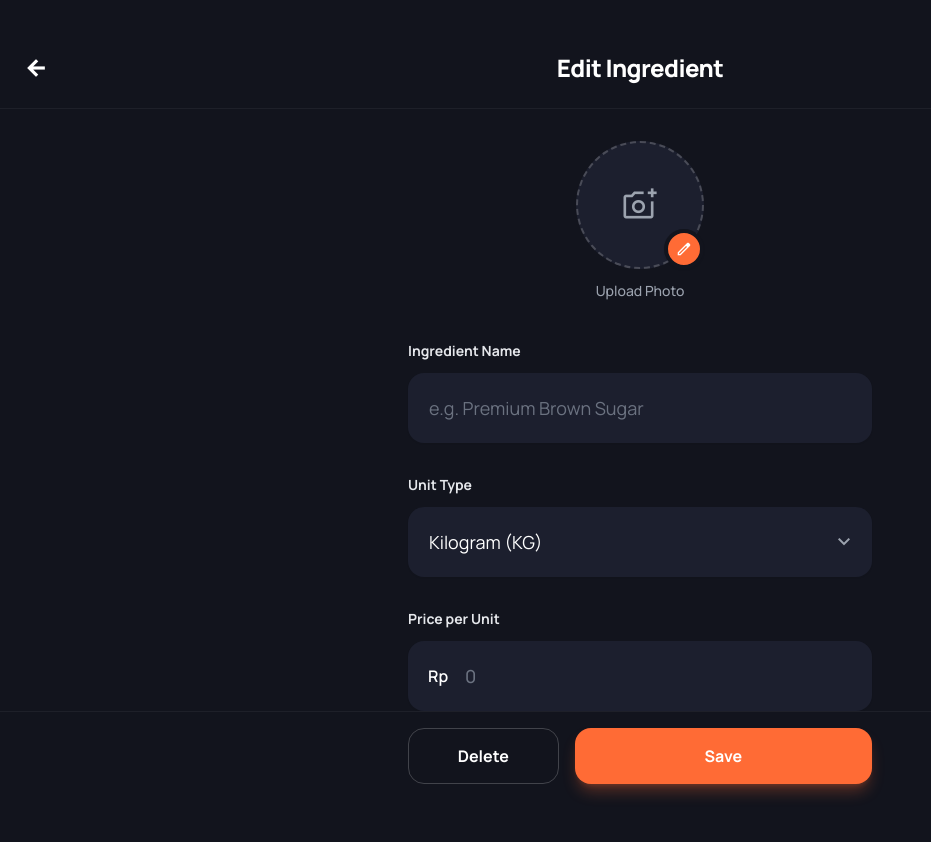
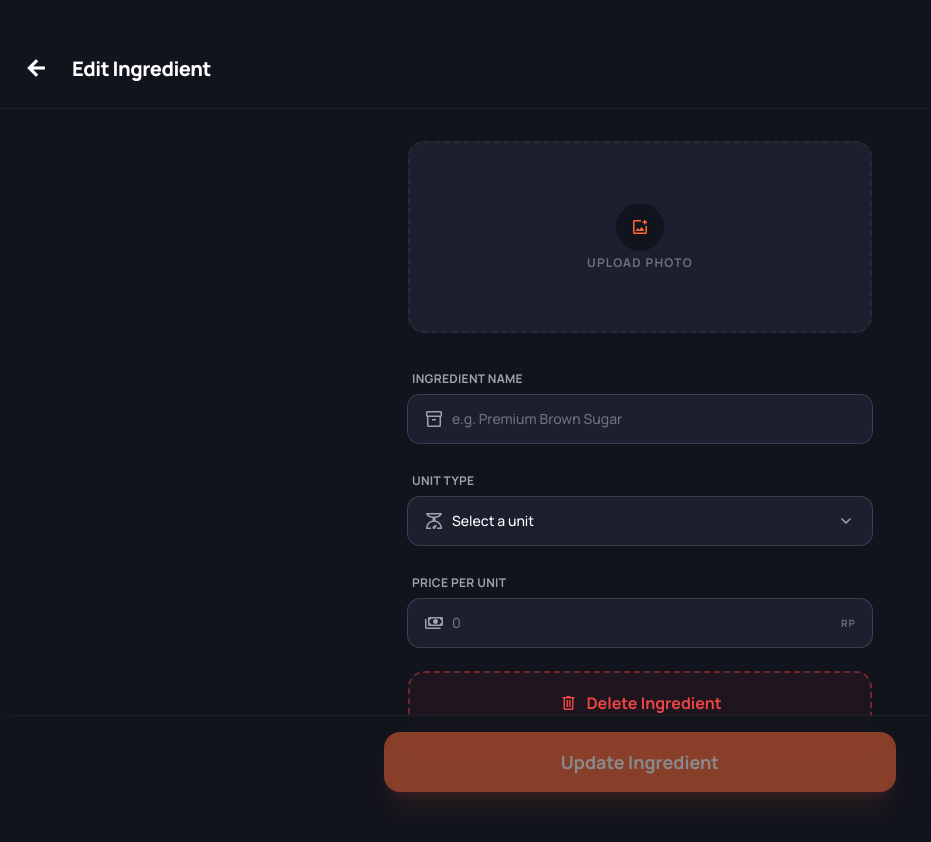
Before and after one commit to Muhibush/food_cost, a React (Vite) app in the folder apps/web/: page /ingredients/1 in a window 1280 px wide. Shown: the top 842 px of the page, without its empty margins (0-931 px from the left). Built offline with nearby package versions, Linux system fonts and the light colour scheme.

Commit message:
feat: Create reusable Select component and refactor IngredientForm with new UI components, dirty form detection, and navigation blocking.

```diff
--- /dev/null
+++ b/apps/web/src/components/ui/Select.tsx
@@ -0,0 +1,60 @@
+import React from 'react';
+import { cn } from '../../utils/cn';
+
+export interface SelectOption {
+    value: string;
+    label: string;
+    disabled?: boolean;
+}
+
+interface SelectProps extends React.SelectHTMLAttributes<HTMLSelectElement> {
+    label?: string;
+    icon?: string;
+    error?: string;
+    options: SelectOption[];
+}
+
+export const Select = React.forwardRef<HTMLSelectElement, SelectProps>(
+    ({ className, label, icon, error, options, ...props }, ref) => {
+        return (
+            <div className="space-y-1.5 w-full">
+                {label && (
+                    <label className="text-xs font-bold text-gray-500 dark:text-gray-400 uppercase tracking-wide ml-1">
+                        {label}
+                    </label>
+                )}
+                <div className="relative group">
+                    {icon && (
+                        <div className="absolute inset-y-0 left-0 pl-4 flex items-center pointer-events-none">
+                            <span className="material-symbols-outlined text-text-muted text-[20px] group-focus-within:text-primary transition-colors">
+                                {icon}
+                            </span>
+                        </div>
+                    )}
+                    <select
+                        ref={ref}
+                        className={cn(
+                            "appearance-none block w-full py-3.5 bg-white dark:bg-surface-dark border border-gray-200 dark:border-white/10 rounded-xl sm:text-sm font-medium text-slate-900 dark:text-white placeholder-gray-400 dark:placeholder-gray-500 focus:outline-none focus:ring-1 focus:ring-primary focus:border-primary shadow-sm",
+                            icon ? "pl-11 pr-10" : "px-4 pr-10",
+                            error && "border-danger focus:ring-danger focus:border-danger",
+                            className
+                        )}
+                        {...props}
+                    >
+                        {options.map(opt => (
+                            <option key={opt.value} value={opt.value} disabled={opt.disabled}>
+                                {opt.label}
+                            </option>
+                        ))}
+                    </select>
+                    <div className="absolute inset-y-0 right-0 flex items-center pr-4 pointer-events-none text-gray-400">
+                        <span className="material-symbols-outlined text-[20px]">expand_more</span>
+                    </div>
+                </div>
+                {error && <p className="text-xs text-danger ml-1">{error}</p>}
+            </div>
+        );
+    }
+);
+
+Select.displayName = 'Select';
--- a/apps/web/src/pages/ingredient_form/view/IngredientForm.tsx
+++ b/apps/web/src/pages/ingredient_form/view/IngredientForm.tsx
@@ -1,9 +1,27 @@
-import React, { useState, useEffect } from 'react';
-import { useNavigate, useParams } from 'react-router-dom';
+import React, { useState, useEffect, useMemo, useRef } from 'react';
+import { useNavigate, useParams, useBlocker } from 'react-router-dom';
 import { useIngredientsStore } from '../../ingredient_list/store/useIngredientsStore';
 import { Ingredient } from '../../../types';
 import { v4 as uuidv4 } from 'uuid';
-import { clsx } from 'clsx';
+import { Header } from '../../../components/ui/Header';
+import { Input } from '../../../components/ui/Input';
+import { Select } from '../../../components/ui/Select';
+import { ActionFooter } from '../../../components/ui/ActionFooter';
+import { AlertDialog } from '../../../components/ui/AlertDialog';
+import { Badge } from '../../../components/ui/Badge';
+import { Icon } from '../../../components/ui/Icon';
+
+const UNIT_OPTIONS = [
+    { value: '', label: 'Select a unit', disabled: true },
+    { value: 'kg', label: 'Kilogram (KG)' },
+    { value: 'gr', label: 'Gram (GR)' },
+    { value: 'ltr', label: 'Liter (L)' },
+    { value: 'ml', label: 'Milliliter (ML)' },
+    { value: 'pcs', label: 'Piece (PCS)' },
+    { value: 'pack', label: 'Pack' },
+    { value: 'can', label: 'Can' },
+    { value: 'btl', label: 'Bottle' }
+];
 
 export const IngredientForm: React.FC = () => {
     const navigate = useNavigate();
@@ -12,26 +30,58 @@ export const IngredientForm: React.FC = () => {
 
     const [formData, setFormData] = useState<Omit<Ingredient, 'id'>>({
         name: '',
-        unit: 'kg',
+        unit: '',
         price: 0,
     });
+    const [originalData, setOriginalData] = useState<Omit<Ingredient, 'id'> | null>(null);
+    const [isDeleteDialogOpen, setIsDeleteDialogOpen] = useState(false);
+
+    const isDirty = useMemo(() => {
+        if (!originalData) {
+            return formData.name !== '' || formData.unit !== '' || formData.price !== 0;
+        }
+        return JSON.stringify(formData) !== JSON.stringify(originalData);
+    }, [formData, originalData]);
+
+    const isSavingRef = useRef(false);
+
+    const blocker = useBlocker(
+        ({ currentLocation, nextLocation }) =>
+            !isSavingRef.current &&
+            isDirty &&
+            currentLocation.pathname !== nextLocation.pathname
+    );
+
+    useEffect(() => {
+        const handleBeforeUnload = (e: BeforeUnloadEvent) => {
+            if (isDirty) {
+                e.preventDefault();
+                e.returnValue = '';
+            }
+        };
+        window.addEventListener('beforeunload', handleBeforeUnload);
+        return () => window.removeEventListener('beforeunload', handleBeforeUnload);
+    }, [isDirty]);
 
     useEffect(() => {
         if (id) {
             const existing = getIngredient(id);
             if (existing) {
                 setFormData(existing);
+                setOriginalData(JSON.parse(JSON.stringify(existing)));
             }
         }
     }, [id, getIngredient]);
 
-    const handleSubmit = (e?: React.FormEvent) => {
-        if (e) e.preventDefault();
+    const isFormValid = formData.name.trim() !== '' && formData.unit !== '' && formData.price >= 0;
 
-        if (!formData.name || !formData.unit || formData.price <= 0) {
+    const handleSubmit = () => {
+        if (!isFormValid) {
             alert('Please fill in all required fields correctly.');
             return;
         }
+
+        isSavingRef.current = true;
 
         if (id) {
             updateIngredient(id, formData);
@@ -42,7 +92,14 @@ export const IngredientForm: React.FC = () => {
     };
 
     const handleDelete = () => {
-        if (id && confirm('Are you sure you want to delete this ingredient?')) {
+        if (id) {
+            setIsDeleteDialogOpen(true);
+        }
+    };
+
+    const confirmDelete = () => {
+        if (id) {
+            isSavingRef.current = true;
             removeIngredient(id);
             navigate('/ingredients');
         }
@@ -58,122 +115,126 @@ export const IngredientForm: React.FC = () => {
 
     return (
         <div className="bg-background-dark font-display text-white min-h-screen flex flex-col pb-safe -mx-5 -mt-4">
-            <header className="sticky top-0 z-50 bg-background-dark px-6 pt-12 pb-5 border-b border-white/5 flex items-center justify-between">
-                <button
-                    onClick={() => navigate(-1)}
-                    className="h-10 w-10 flex items-center justify-center -ml-2 rounded-full text-white hover:bg-white/10 transition-all active:scale-[0.95]"
+            <Header
+                title={id ? 'Edit Ingredient' : 'Add Ingredient'}
+                showBackButton
+                rightElement={isDirty && (
+                    <Badge
+                        variant="warning"
+                        rounded="full"
+                        className="animate-pulse tracking-widest"
                     >
-                    <span className="material-symbols-outlined text-2xl font-bold">arrow_back</span>
-                </button>
-                <h1 className="text-2xl font-extrabold text-white absolute left-1/2 -translate-x-1/2 tracking-tight whitespace-nowrap">
-                    {id ? 'Edit Ingredient' : 'Add Ingredient'}
-                </h1>
-                <div className="w-10"></div>
-            </header>
+                        Unsaved
+                    </Badge>
+                )}
+            />
 
             <main className="flex-1 flex flex-col px-6 pt-8 pb-32 max-w-lg mx-auto w-full">
                 {/* Photo Upload Placeholder */}
-                <div className="flex flex-col items-center mb-10">
-                    <div className="relative group cursor-pointer">
-                        <div className="h-32 w-32 rounded-full bg-[#1C1F2E] border-2 border-dashed border-white/20 flex items-center justify-center text-gray-400 group-hover:border-primary group-hover:text-primary transition-all overflow-hidden">
-                            <span className="material-symbols-outlined text-4xl">add_a_photo</span>
+                <div className="w-full h-48 rounded-2xl border-2 border-dashed border-white/5 bg-surface-dark flex flex-col items-center justify-center gap-3 text-gray-500 cursor-pointer hover:bg-white/5 transition-all relative group overflow-hidden mb-8">
+                    <div className="flex flex-col items-center">
+                        <div className="h-12 w-12 rounded-full bg-background-dark flex items-center justify-center mb-1">
+                            <Icon name="add_photo_alternate" className="text-primary" />
                         </div>
-                        <div className="absolute bottom-0 right-0 h-10 w-10 bg-primary rounded-full flex items-center justify-center text-white border-4 border-background-dark shadow-sm">
-                            <span className="material-symbols-outlined text-lg">edit</span>
+                        <span className="text-xs font-bold uppercase tracking-widest">Upload Photo</span>
+                    </div>
+                    <div className="absolute inset-0 bg-black/40 opacity-0 group-hover:opacity-100 flex items-center justify-center transition-all z-10">
+                        <Icon name="cloud_upload" className="text-white text-3xl" />
                     </div>
                 </div>
-                    <p className="mt-3 text-sm font-medium text-gray-400">Upload Photo</p>
-                </div>
 
-                <form onSubmit={handleSubmit} className="space-y-8 flex-1">
-                    {/* Name */}
-                    <div className="space-y-3">
-                        <label className="block text-sm font-bold text-gray-200">Ingredient Name</label>
-                        <input
+                <div className="space-y-6 flex-1">
+                    <Input
+                        label="Ingredient Name"
                         name="name"
                         value={formData.name}
                         onChange={handleChange}
-                            className="w-full bg-[#1C1F2E] border border-transparent focus:border-primary/50 text-white rounded-2xl px-5 py-5 focus:ring-2 focus:ring-primary/20 outline-none transition-all text-lg placeholder-gray-500 shadow-sm"
                         placeholder="e.g. Premium Brown Sugar"
-                            type="text"
+                        icon="inventory_2"
                         required
+                        autoComplete="off"
+                        className="bg-[#1C1F2E] ring-1 ring-gray-200 dark:ring-gray-700 border-none focus:ring-2 focus:ring-primary dark:focus:ring-primary focus:border-none"
                     />
-                    </div>
 
-                    {/* Unit Type */}
-                    <div className="space-y-3">
-                        <label className="block text-sm font-bold text-gray-200">Unit Type</label>
-                        <div className="relative">
-                            <select
+                    <Select
+                        label="Unit Type"
                         name="unit"
                         value={formData.unit}
                         onChange={handleChange}
-                                className="w-full appearance-none bg-[#1C1F2E] border border-transparent focus:border-primary/50 text-white rounded-2xl px-5 py-5 pr-12 focus:ring-2 focus:ring-primary/20 outline-none transition-all text-lg shadow-sm"
+                        options={UNIT_OPTIONS}
+                        icon="scale"
                         required
-                            >
-                                <option disabled value="">Select a unit</option>
-                                <option value="kg">Kilogram (KG)</option>
-                                <option value="gr">Gram (GR)</option>
-                                <option value="ltr">Liter (L)</option>
-                                <option value="ml">Milliliter (ML)</option>
-                                <option value="pcs">Piece (PCS)</option>
-                                <option value="pack">Pack</option>
-                                <option value="can">Can</option>
-                                <option value="btl">Bottle</option>
-                            </select>
-                            <div className="absolute inset-y-0 right-0 flex items-center pr-4 pointer-events-none text-gray-400">
-                                <span className="material-symbols-outlined">expand_more</span>
-                            </div>
+                        className="bg-[#1C1F2E] ring-1 ring-gray-200 dark:ring-gray-700 border-none focus:ring-2 focus:ring-primary dark:focus:ring-primary focus:border-none"
+                    />
+
+                    <div className="relative">
+                        <Input
+                            label="Price per Unit"
+                            name="price"
+                            value={formData.price || ''}
+                            onChange={handleChange}
+                            type="number"
+                            min="0"
+                            placeholder="0"
+                            icon="payments"
+                            required
+                            className="bg-[#1C1F2E] ring-1 ring-gray-200 dark:ring-gray-700 border-none focus:ring-2 focus:ring-primary dark:focus:ring-primary focus:border-none"
+                        />
+                        <div className="absolute right-4 bottom-3.5 pointer-events-none">
+                            <span className="text-[10px] text-gray-500 font-bold tracking-widest uppercase">RP</span>
                         </div>
                     </div>
 
-                    {/* Price */}
-                    <div className="space-y-3">
-                        <label className="block text-sm font-bold text-gray-200">Price per Unit</label>
-                        <div className="relative">
-                            <div className="absolute inset-y-0 left-0 flex items-center pl-5 pointer-events-none text-white font-semibold text-base">
-                                Rp
+                    {id && (
+                        <button
+                            type="button"
+                            onClick={handleDelete}
+                            className="w-full py-4 mt-8 border-2 border-dashed border-danger/40 bg-danger/5 hover:bg-danger/10 rounded-2xl flex items-center justify-center gap-2 text-danger font-bold transition-all active:scale-[0.99]"
+                        >
+                            <Icon name="delete" className="text-xl" />
+                            Delete Ingredient
+                        </button>
+                    )}
                 </div>
-                            <input
-                                name="price"
-                                value={formData.price || ''}
-                                onChange={handleChange}
-                                className="w-full bg-[#1C1F2E] border border-transparent focus:border-primary/50 text-white rounded-2xl pl-14 pr-5 py-5 focus:ring-2 focus:ring-primary/20 outline-none transition-all text-lg font-medium shadow-sm placeholder-gray-500"
-                                inputMode="numeric"
-                                placeholder="0"
-                                type="number"
-                                min="0"
-                                required
-                            />
-                        </div>
-                        <p className="text-xs text-gray-500 px-1">Enter the current market price for one unit.</p>
-                    </div>
-
-
-                </form>
             </main>
 
-            <div className="fixed bottom-0 left-0 right-0 bg-background-dark border-t border-white/5 pb-safe z-30">
-                <div className="px-6 py-4 flex items-center justify-between gap-4 max-w-lg mx-auto">
-                    {id && (
-                        <button
-                            onClick={handleDelete}
-                            className="h-14 flex-1 bg-transparent border border-white/20 text-white font-bold text-base rounded-2xl transition-colors flex items-center justify-center hover:bg-white/5 hover:border-white/30 active:scale-95"
-                        >
-                            Delete
-                        </button>
-                    )}
-                    <button
-                        onClick={() => handleSubmit()}
-                        className={clsx(
-                            "h-14 bg-primary hover:bg-primary-dark text-white font-bold text-base rounded-2xl shadow-lg shadow-primary/30 transition-all active:scale-95 flex items-center justify-center",
-                            id ? "flex-[2]" : "w-full"
-                        )}
-                    >
-                        Save
-                    </button>
-                </div>
-            </div>
+            <ActionFooter
+                className="bottom-0"
+                primaryAction={{
+                    label: id ? 'Update Ingredient' : 'Save Ingredient',
+                    onClick: handleSubmit,
+                    isDisabled: !isFormValid
+                }}
+            />
+
+            <AlertDialog
+                isOpen={blocker.state === 'blocked'}
+                title={!id ? "Discard New Ingredient?" : "Discard Changes?"}
+                message={!id
+                    ? "This ingredient hasn't been saved yet. If you leave now, all details will be lost."
+                    : "You have unsaved modifications to this ingredient. If you leave now, these changes will be lost."
+                }
+                confirmLabel="Discard"
+                cancelLabel="Keep Editing"
+                isDestructive
+                onCancel={() => blocker.state === 'blocked' && blocker.reset()}
+                onConfirm={() => {
+                    if (blocker.state === 'blocked') {
+                        blocker.proceed();
+                    }
+                }}
+            />
+
+            <AlertDialog
+                isOpen={isDeleteDialogOpen}
+                title="Delete Ingredient"
+                message={`Are you sure you want to delete "${formData.name}"? This action cannot be undone.`}
+                confirmLabel="Delete"
+                cancelLabel="Cancel"
+                isDestructive
+                onCancel={() => setIsDeleteDialogOpen(false)}
+                onConfirm={confirmDelete}
+            />
         </div>
     );
 };
```
Lines whose indentation alone changed are shown as unchanged.
